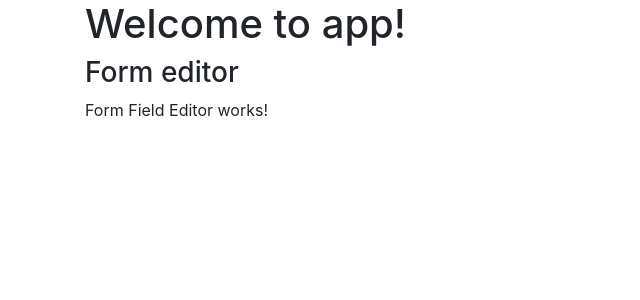
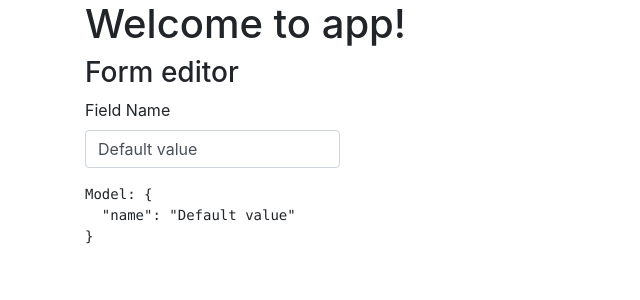
Before and after one commit to ev45ive/eduweb-angular-wzorce, an Angular app: page / in a window 1280 px wide. Shown: the top 300 px of the page, without its empty margins (0-640 px from the left). Built offline with nearby package versions, Linux system fonts and the light colour scheme.

Commit message:
4.1. Proste pole tekstowe z ngModel - finished

```diff
--- a/src/app/forms-editor/form-field-editor.component.ts
+++ b/src/app/forms-editor/form-field-editor.component.ts
@@ -4,12 +4,21 @@ import { Component, OnInit } from '@angular/core';
   selector: 'form-field-editor',
   template: `
     <div>
-      Form Field Editor works!
+      <div class="form-group">
+        <label>Field Name</label>
+        <input type="text" class="form-control" [(ngModel)]="field_data.name">
+      </div>
+
+      <pre>Model: {{ field_data | json }}</pre>
     </div>
   `,
   styles: []
 })
 export class FormFieldEditorComponent implements OnInit {
+
+  field_data = {
+    name: 'Default value'
+  }
 
   constructor() { }
 
--- a/src/app/forms-editor/forms-editor.component.ts
+++ b/src/app/forms-editor/forms-editor.component.ts
@@ -5,7 +5,7 @@ import { Component, OnInit } from '@angular/core';
   template: `
     <h3>Form editor</h3>
     <div class="row">
-      <div class="col">
+      <div class="col-3">
         <form-field-editor></form-field-editor>
       </div>
     </div>
--- a/src/app/forms-editor/forms-editor.module.ts
+++ b/src/app/forms-editor/forms-editor.module.ts
@@ -2,10 +2,12 @@ import { NgModule } from '@angular/core';
 import { CommonModule } from '@angular/common';
 import { FormsEditorComponent } from './forms-editor.component';
 import { FormFieldEditorComponent } from './form-field-editor.component';
+import { FormsModule } from '@angular/forms'
 
 @NgModule({
   imports: [
-    CommonModule
+    CommonModule,
+    FormsModule
   ],
   declarations: [FormsEditorComponent, FormFieldEditorComponent],
   exports: [FormsEditorComponent]
```
